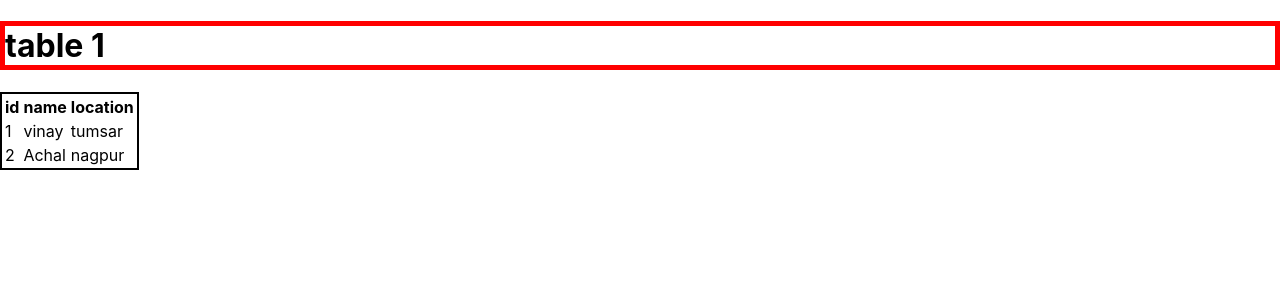
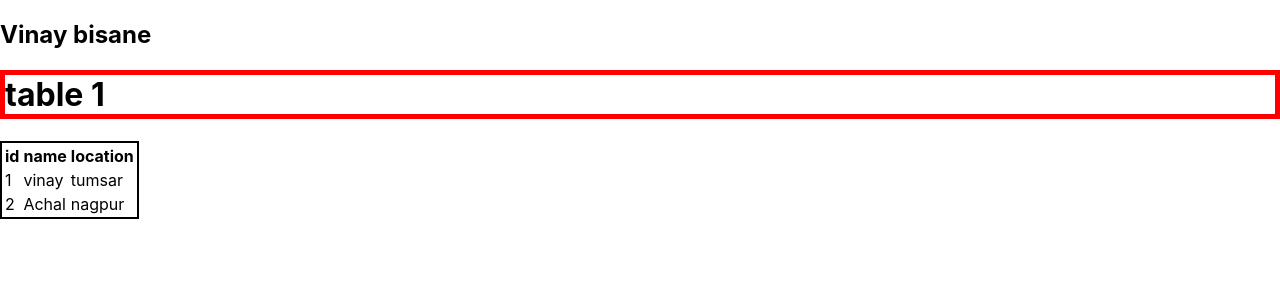
Before and after one commit to Vinaybisane/my-app, a React (Create React App) app: page / in a window 1280 px wide. Shown: the top 300 px of the page. Built offline with nearby package versions, Linux system fonts and the light colour scheme.

Commit message:
3rs commit

```diff
--- a/src/App.js
+++ b/src/App.js
@@ -4,6 +4,7 @@ import './App.css';
 function App() {
   return (
     <div>
+      <h2>Vinay bisane</h2>
       <h1>table 1</h1>
    <table>
     <tr>
```
